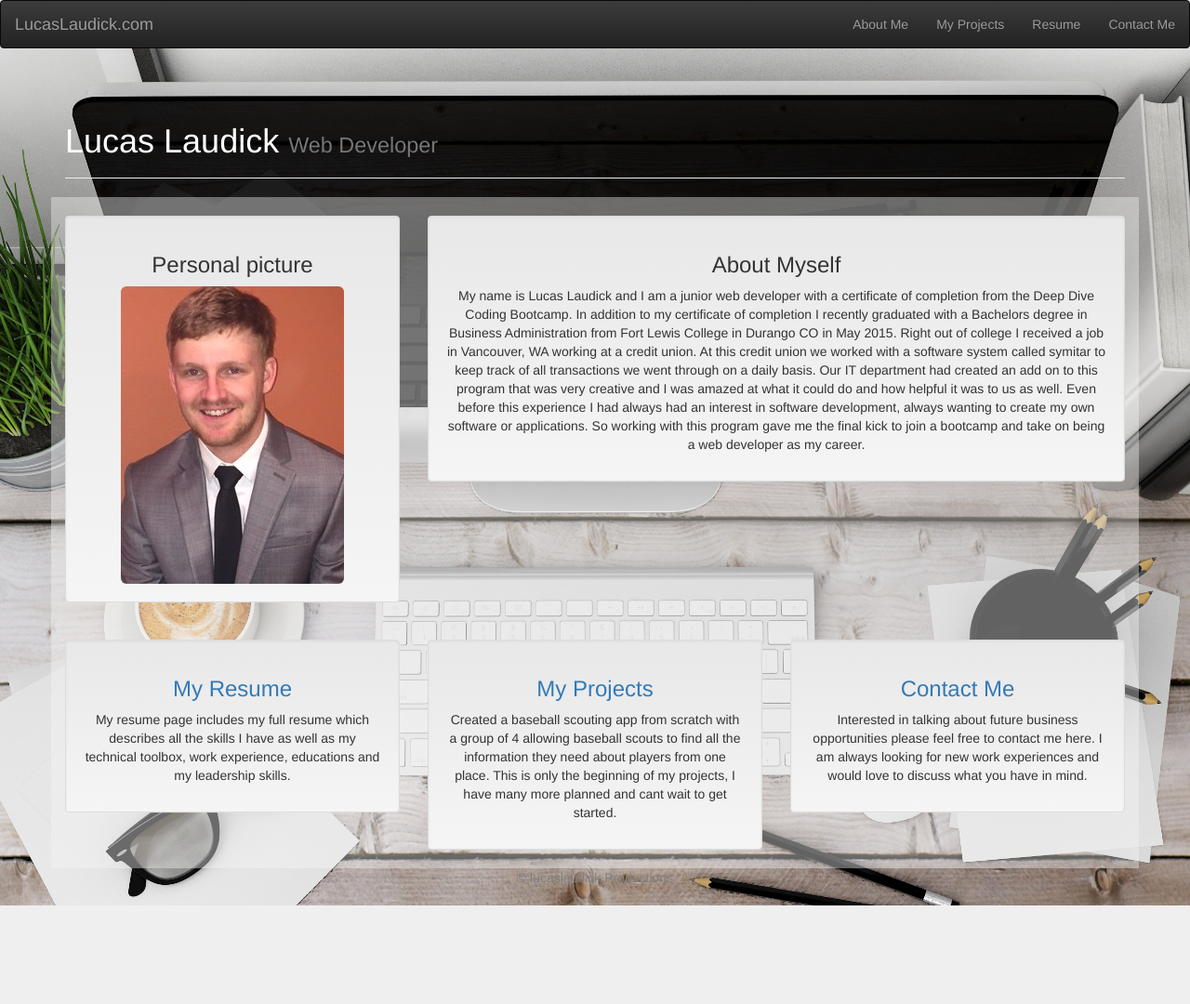
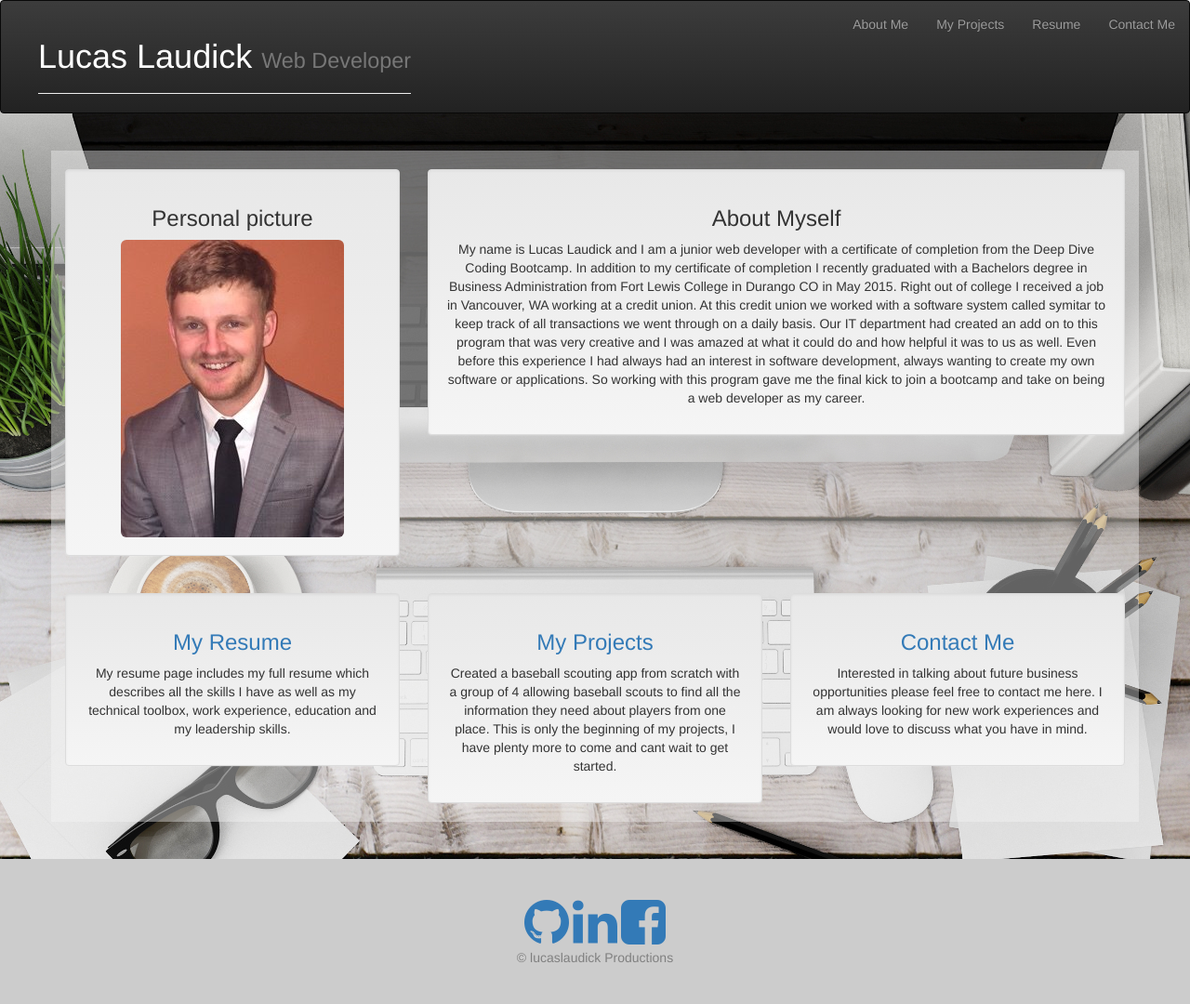
Before and after one commit to Llaudick315/lucaslaudick, a PHP site: page / in a window 1280 px wide. Shown: the whole page at 93% size. Before the commit the page ends 974 px from the top, so only its background shows below. Run offline with PHP 8.4, Linux system fonts and the light colour scheme; some libraries are stand-ins or nearby versions.

Commit message:
edited footer, and added links

```diff
--- a/public_html/contact-me/index.php
+++ b/public_html/contact-me/index.php
@@ -23,7 +23,9 @@ require_once(dirname(__DIR__)."/php/partials/html-head.php");
 								<span class="icon-bar"></span>
 								<span class="icon-bar"></span>
 							</button>
-							<a class="navbar-brand" href="#">LucasLaudick.com</a>
+							<div class="page-header">
+								<h1>Lucas Laudick <small>Web Developer</small></h1>
+							</div>
 						</div>
 
 						<!-- Collect the nav links, forms, and other content for toggling -->
--- a/public_html/css/style.css
+++ b/public_html/css/style.css
@@ -23,6 +23,7 @@ header {
 }
 .page-header {
 	color: white;
+	margin-left: 4rem;
 }
 
 .row {
@@ -37,7 +38,10 @@ header {
 footer {
 	background: #ccc;
 	color: grey;
+	padding: 4rem 0;
+	margin-top: 4rem;
 }
+
 html { display: flex;}
 body { width: 100%;}
 
--- a/public_html/index.php
+++ b/public_html/index.php
@@ -23,7 +23,9 @@ require_once("php/partials/html-head.php");
 								<span class="icon-bar"></span>
 								<span class="icon-bar"></span>
 							</button>
-							<a class="navbar-brand" href="#">LucasLaudick.com</a>
+							<div class="page-header">
+								<h1>Lucas Laudick <small>Web Developer</small></h1>
+							</div>
 						</div>
 
 						<!-- Collect the nav links, forms, and other content for toggling -->
@@ -40,9 +42,6 @@ require_once("php/partials/html-head.php");
 			</header>
 			<main>
 				<div class="container">
-					<div class="page-header">
-						<h1>Lucas Laudick <small>Web Developer</small></h1>
-					</div>
 					<div class="row">
 						<div class="col-md-4">
 							<div class="well text-center">
@@ -61,13 +60,13 @@ require_once("php/partials/html-head.php");
 						<div class="col-md-4">
 							<div class="well text-center">
 								<h3><a href="#">My Resume</a></h3>
-								<p>My resume page includes my full resume which describes all the skills I have as well as my technical toolbox, work experience, educations and my leadership skills.  </p>
+								<p>My resume page includes my full resume which describes all the skills I have as well as my technical toolbox, work experience, education and my leadership skills.  </p>
 							</div>
 						</div>
 						<div class="col-md-4">
 							<div class="well text-center">
 								<h3><a href="#">My Projects</a></h3>
-								<p>Created a baseball scouting app from scratch with a group of 4 allowing baseball scouts to find all the information they need about players from one place. This is only the beginning of my projects, I have many more planned and cant wait to get started.</p>
+								<p>Created a baseball scouting app from scratch with a group of 4 allowing baseball scouts to find all the information they need about players from one place. This is only the beginning of my projects, I have plenty more to come and cant wait to get started.</p>
 							</div>
 						</div>
 						<div class="col-md-4">
--- a/public_html/my-projects/index.php
+++ b/public_html/my-projects/index.php
@@ -23,7 +23,9 @@ require_once(dirname(__DIR__)."/php/partials/html-head.php");
 								<span class="icon-bar"></span>
 								<span class="icon-bar"></span>
 							</button>
-							<a class="navbar-brand" href="#">LucasLaudick.com</a>
+							<div class="page-header">
+								<h1>Lucas Laudick <small>Web Developer</small></h1>
+							</div>
 						</div>
 
 						<!-- Collect the nav links, forms, and other content for toggling -->
--- a/public_html/php/partials/html-footer.php
+++ b/public_html/php/partials/html-footer.php
@@ -1,8 +1,13 @@
 
-<footer class="p-y-4">
+<footer class="footer text-center">
 	<div class="container">
-		<div class="copyright text-center">
-			&copy; lucaslaudick Productions
+		<div class="col-md-4 col-md-offset-4">
+			<a href="https://github.com/Llaudick315" target = _blank><i class="fa fa-github fa-4x" aria-hidden="true"></i></a>
+			<a href="https://www.linkedin.com/in/lucas-laudick-68a27869?trk=nav_responsive_tab_profile" target = _blank><i class="fa fa-linkedin fa-4x" aria-hidden="true"></i></a>
+			<a href="https://www.facebook.com/lucas.laudick" target = _blank><i class="fa fa-facebook-square fa-4x" aria-hidden="true"></i></a>
+			<div class="copyright text-center">
+				&copy; lucaslaudick Productions
+			</div>
 		</div>
 	</div>
 </footer>
--- a/public_html/php/partials/html-head.php
+++ b/public_html/php/partials/html-head.php
@@ -49,5 +49,5 @@ $PREFIX = str_repeat("../", $DEPTH_DIFFERENCE);
 
 		<!-- Your JavaScript Form Validator -->
 		<script src="<?php echo $PREFIX; ?>js/form-validate.js"></script>
-		<title>lucaslaudick.com test</title>
+		<title>lucaslaudick.com</title>
 	</head>
--- a/public_html/resume/index.php
+++ b/public_html/resume/index.php
@@ -23,7 +23,9 @@ require_once(dirname(__DIR__)."/php/partials/html-head.php");
 								<span class="icon-bar"></span>
 								<span class="icon-bar"></span>
 							</button>
-							<a class="navbar-brand" href="#">LucasLaudick.com</a>
+							<div class="page-header">
+								<h1>Lucas Laudick <small>Web Developer</small></h1>
+							</div>
 						</div>
 
 						<!-- Collect the nav links, forms, and other content for toggling -->
```
